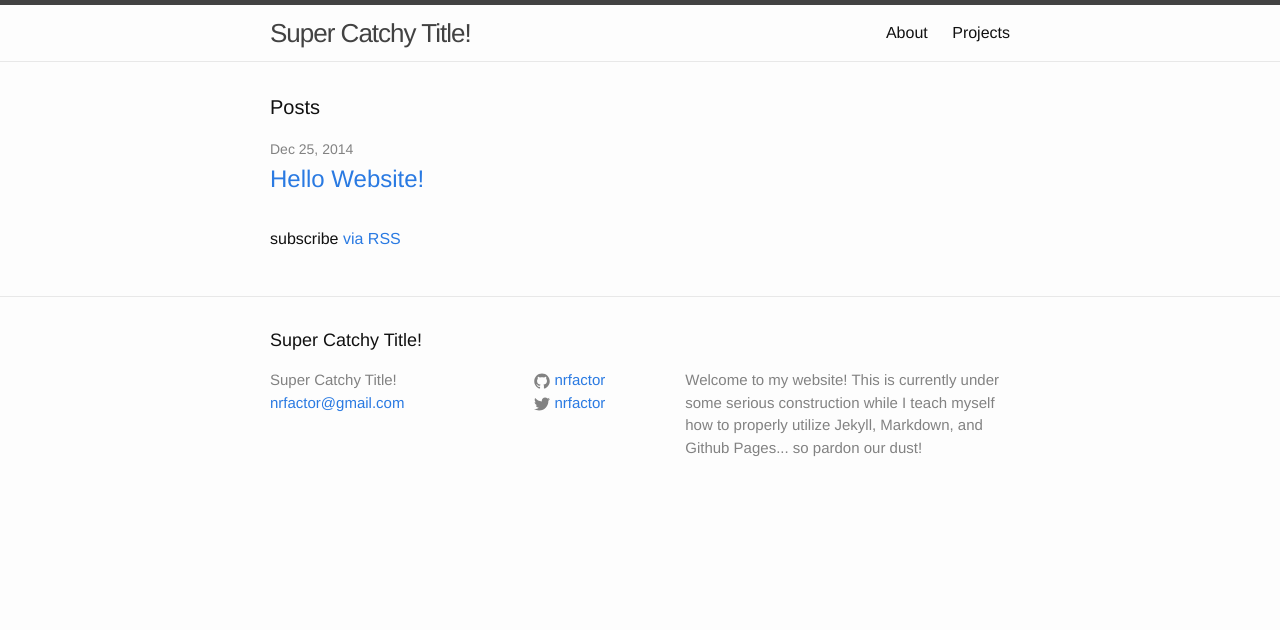
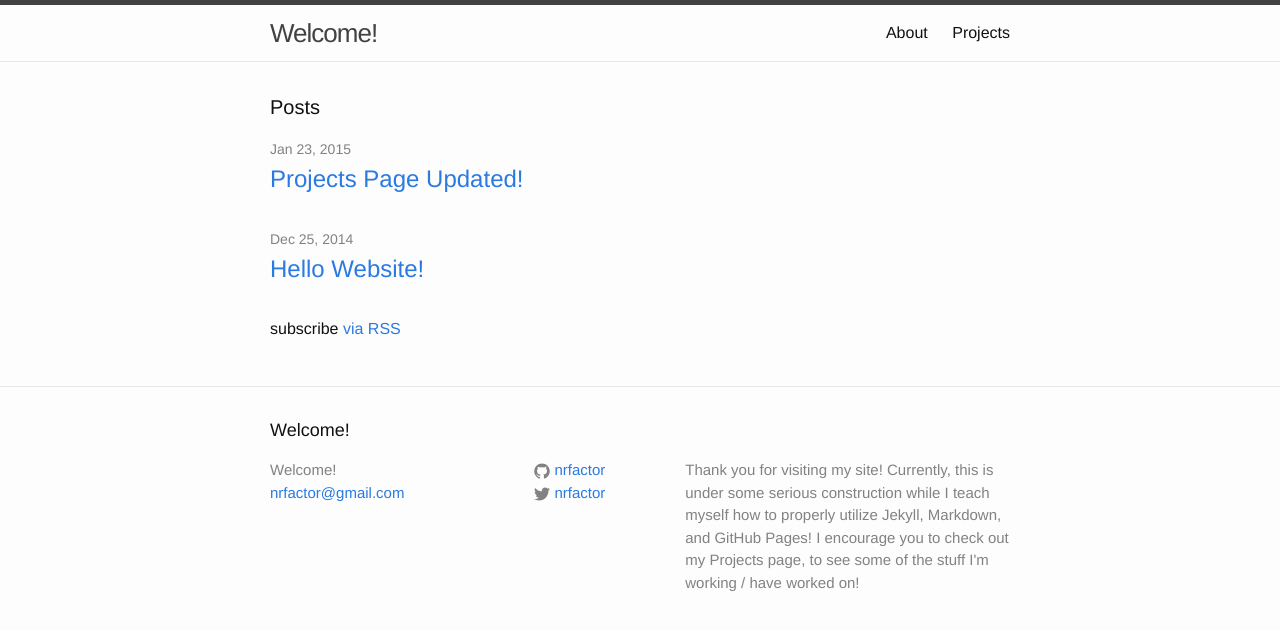
Before and after one commit to nrebhun/nrebhun.github.io, a Jekyll site: the page built from index.html, in a window 1280 px wide. Shown: the top 630 px of the page. Built offline with Jekyll 4.4.1, drawn with Linux system fonts in a browser that asks for light colours.

Commit message:
Updated _config.yml and added a new Post!
Nothing too crazy with this update. Just modified config.yml a bit, and added a post declaring the
update to the Projects page!
Next steps: update the "About" page!

```diff
--- a/_config.yml
+++ b/_config.yml
@@ -1,10 +1,12 @@
 # Site settings
-title: Super Catchy Title!
+title: Welcome!
 email: nrfactor@gmail.com
 description: > # this means to ignore newlines until "baseurl:"
- Welcome to my website! This is currently under some serious construction while I teach myself how to properly utilize Jekyll, Markdown, and Github Pages... so pardon our dust!
+ Thank you for visiting my site! Currently, this is under some serious construction while I teach myself
+ how to properly utilize Jekyll, Markdown, and GitHub Pages!
+ I encourage you to check out my Projects page, to see some of the stuff I'm working / have worked on!
 baseurl: "" # the subpath of your site, e.g. /blog/
-url: "http://nickrebhun.com" # the base hostname & protocol for your site
+url: "http://nrebhun.com" # the base hostname & protocol for your site
 twitter_username: nrfactor
 github_username:  nrfactor
 
```
Also changed, not shown: _posts/2015-01-23-Projects-Update.markdown (added, +13 -0 lines).
